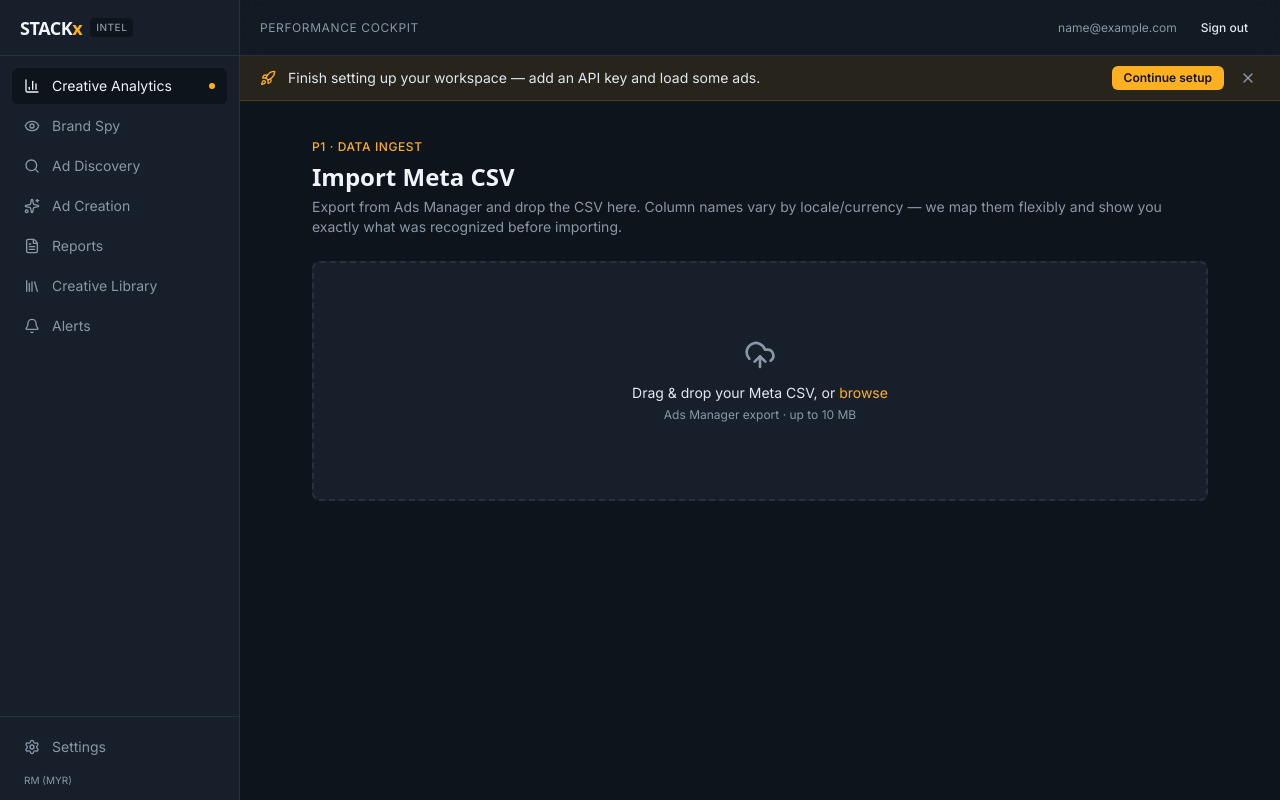
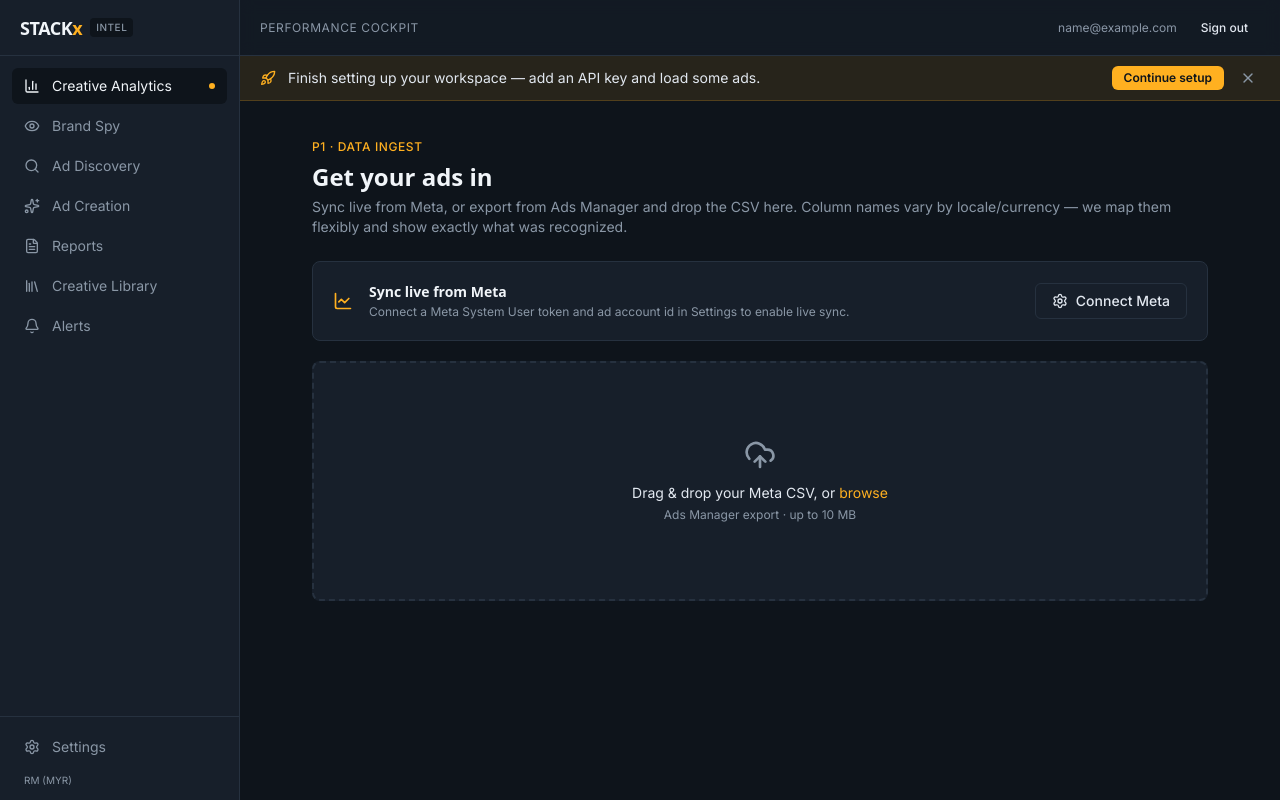
Before and after one commit to stackx-digital/stackx, a Laravel app: page /analytics/import in a window 1280 px wide. Run offline with Laravel 12, Linux system fonts and the light colour scheme; the visitor is signed in with stand-in values (Sample User, id 1); data comes from the database, SQL or seed files in the repository; data that the repository does not hold is empty; style sheets or scripts are compiled from the project's sources; some libraries are stand-ins or nearby versions; some web fonts are replaced.

Commit message:
Live Meta Marketing sync — pull own ad-account creative performance
Connect a Meta ad account and sync ad-level daily performance straight from the
Marketing API, instead of (or alongside) CSV import.

- MetaMarketingClient: reads ad-level daily insights for one ad account,
  paginates, normalizes act_ prefix, maps date_preset from a lookback window.
- MetaInsight: maps each insight node onto the SAME canonical fields the CSV
  importer produces (spend/impressions/ctr/roas/results/thruplays/…), pulling
  ROAS + results + cost-per-result from Meta's action arrays, honestly leaving
  a field null when it can't be attributed.
- MetaSync: feeds those rows through the existing AdMetricsImporter into a
  stable "Meta — act_…" ad account, so live and imported data are identical and
  scoring is unchanged. Idempotent.
- BYO per tenant: meta_system_token (encrypted) + meta_ad_account_id in
  Settings; overlaid onto config('meta.*') by ApplyTenantSettings; a metaSync
  capability drives the UI.
- On-demand from the import page ("Sync now" / "Connect Meta") and scheduled
  daily via a new per-tenant meta:sync command (env baseline captured once so
  one tenant's token never bleeds into another's iteration).
- Honest degrade: no creds → CSV path remains, route redirects to Settings.

Tests: sync writes ads+metrics, idempotency, act_ normalization, throws when
unconnected, route redirects (connected + not). 118 passing.

Co-Authored-By: Claude Opus 4.8 <noreply@anthropic.com>
Claude-Session: https://claude.ai/code/session_01BvW36n7srfvpKJwLJWajmG

```diff
--- a/app/Http/Controllers/ImportController.php
+++ b/app/Http/Controllers/ImportController.php
@@ -6,6 +6,7 @@ use App\Services\Ingest\AdMetricsImporter;
 use App\Services\Ingest\DefaultAdAccount;
 use App\Services\Ingest\MetaCsvParser;
 use App\Services\Ingest\MetaHeaderMap;
+use App\Services\Settings\TenantSettings;
 use Illuminate\Http\RedirectResponse;
 use Illuminate\Http\Request;
 use Illuminate\Support\Facades\Storage;
@@ -25,9 +26,11 @@ class ImportController extends Controller
         private readonly DefaultAdAccount $defaultAccount,
     ) {}
 
-    public function show(): Response
+    public function show(TenantSettings $tenant): Response
     {
-        return Inertia::render('Analytics/Import');
+        return Inertia::render('Analytics/Import', [
+            'metaConnected' => $tenant->capabilities()['metaSync'],
+        ]);
     }
 
     /** Parse the upload and show a mapping preview before committing. */
--- a/app/Http/Controllers/SettingsController.php
+++ b/app/Http/Controllers/SettingsController.php
@@ -22,6 +22,7 @@ class SettingsController extends Controller
         'openai_api_key',
         'voyage_api_key',
         'meta_ad_library_token',
+        'meta_system_token',
         'slack_webhook_url',
     ];
 
@@ -35,6 +36,7 @@ class SettingsController extends Controller
                 'anthropicModel' => $s?->anthropic_model,
                 'openaiModel' => $s?->openai_model,
                 'embeddingProvider' => $s?->embedding_provider,
+                'metaAdAccountId' => $s?->meta_ad_account_id,
                 // Presence only — never the values themselves.
                 'configured' => collect(self::SECRETS)
                     ->mapWithKeys(fn ($k) => [$k => filled($s?->{$k})])
@@ -58,11 +60,13 @@ class SettingsController extends Controller
             'anthropic_model' => ['nullable', 'string', 'max:120'],
             'openai_model' => ['nullable', 'string', 'max:120'],
             'embedding_provider' => ['nullable', 'in:openai,voyage'],
+            'meta_ad_account_id' => ['nullable', 'string', 'max:64'],
 
             'anthropic_api_key' => ['nullable', 'string', 'max:300'],
             'openai_api_key' => ['nullable', 'string', 'max:300'],
             'voyage_api_key' => ['nullable', 'string', 'max:300'],
             'meta_ad_library_token' => ['nullable', 'string', 'max:500'],
+            'meta_system_token' => ['nullable', 'string', 'max:500'],
             'slack_webhook_url' => ['nullable', 'string', 'url', 'max:500'],
 
             // Explicit "remove this saved credential" toggles.
@@ -77,6 +81,7 @@ class SettingsController extends Controller
         $settings->anthropic_model = $validated['anthropic_model'] ?? null;
         $settings->openai_model = $validated['openai_model'] ?? null;
         $settings->embedding_provider = $validated['embedding_provider'] ?? null;
+        $settings->meta_ad_account_id = $validated['meta_ad_account_id'] ?? null;
 
         // Secrets: a new value replaces, a remove flag clears, blank keeps.
         $remove = $validated['remove'] ?? [];
--- a/app/Models/OrganizationSetting.php
+++ b/app/Models/OrganizationSetting.php
@@ -24,6 +24,8 @@ class OrganizationSetting extends Model
         'embedding_provider',
         'voyage_api_key',
         'meta_ad_library_token',
+        'meta_system_token',
+        'meta_ad_account_id',
         'slack_webhook_url',
     ];
 
@@ -32,6 +34,7 @@ class OrganizationSetting extends Model
         'openai_api_key',
         'voyage_api_key',
         'meta_ad_library_token',
+        'meta_system_token',
         'slack_webhook_url',
     ];
 
@@ -42,6 +45,7 @@ class OrganizationSetting extends Model
             'openai_api_key' => 'encrypted',
             'voyage_api_key' => 'encrypted',
             'meta_ad_library_token' => 'encrypted',
+            'meta_system_token' => 'encrypted',
             'slack_webhook_url' => 'encrypted',
         ];
     }
--- a/app/Services/Settings/TenantSettings.php
+++ b/app/Services/Settings/TenantSettings.php
@@ -58,6 +58,10 @@ class TenantSettings
             Config::set('ad_library.enabled', true);
         }
 
+        // --- Live Meta Marketing sync (config/meta.php) ---
+        $this->set('meta.token', $settings->meta_system_token);
+        $this->set('meta.ad_account_id', $settings->meta_ad_account_id);
+
         // --- Reports Slack (config/services.php) ---
         $this->set('services.slack.webhook', $settings->slack_webhook_url);
     }
@@ -82,6 +86,8 @@ class TenantSettings
             'embedding' => filled($s?->openai_api_key) || filled($s?->voyage_api_key)
                 || filled(config('embedding.providers.openai.key')),
             'adLibrary' => filled($s?->meta_ad_library_token) || filled(config('ad_library.token')),
+            'metaSync' => (filled($s?->meta_system_token) || filled(config('meta.token')))
+                && (filled($s?->meta_ad_account_id) || filled(config('meta.ad_account_id'))),
             'slack' => filled($s?->slack_webhook_url) || filled(config('services.slack.webhook')),
         ];
     }
--- /dev/null
+++ b/config/meta.php
@@ -0,0 +1,35 @@
+<?php
+
+return [
+
+    /*
+    |--------------------------------------------------------------------------
+    | Meta Marketing API — live creative performance sync (P1)
+    |--------------------------------------------------------------------------
+    |
+    | Pulls a tenant's OWN ad-account insights (ad-level, daily) into ads +
+    | ad_metrics, so Creative Analytics runs on live data instead of CSV. This
+    | is separate from the Ad Library (config/ad_library.php), which reads
+    | competitors' public ads.
+    |
+    | Credentials are BYO per tenant (Settings → Meta): a System User token +
+    | ad account id. The env values below are only a deployment-wide fallback,
+    | overlaid per request by ApplyTenantSettings.
+    |
+    */
+
+    'token' => env('META_SYSTEM_TOKEN'),
+
+    // Ad account id — with or without the "act_" prefix; normalized in the client.
+    'ad_account_id' => env('META_AD_ACCOUNT_ID'),
+
+    'base_url' => env('META_GRAPH_URL', 'https://graph.facebook.com'),
+    'version' => env('META_GRAPH_VERSION', 'v21.0'),
+
+    // How many days back to pull on a sync (Meta caps insights at 37 months).
+    'lookback_days' => (int) env('META_LOOKBACK_DAYS', 30),
+
+    'page_limit' => (int) env('META_PAGE_LIMIT', 200), // rows per API page
+    'max_pages' => (int) env('META_MAX_PAGES', 25),    // safety cap on pagination
+    'timeout' => (int) env('META_TIMEOUT', 60),
+];
--- a/resources/js/Pages/Analytics/Import.tsx
+++ b/resources/js/Pages/Analytics/Import.tsx
@@ -1,5 +1,11 @@
 import { Head, Link, useForm } from "@inertiajs/react";
-import { UploadCloud, AlertTriangle, CheckCircle2 } from "lucide-react";
+import {
+    UploadCloud,
+    AlertTriangle,
+    CheckCircle2,
+    LineChart,
+    Settings,
+} from "lucide-react";
 import { useRef, useState, type DragEvent, type FormEventHandler } from "react";
 
 import { Button } from "@/Components/ui/Button";
@@ -38,9 +44,11 @@ interface Preview {
 export default function Import({
     preview,
     importToken,
+    metaConnected,
 }: {
     preview?: Preview;
     importToken?: string;
+    metaConnected?: boolean;
 }) {
     return (
         <AppLayout>
@@ -51,14 +59,16 @@ export default function Import({
                         P1 · Data ingest
                     </span>
                     <h1 className="mt-1 font-display text-2xl font-bold text-slate-100">
-                        Import Meta CSV
+                        Get your ads in
                     </h1>
                     <p className="mt-1 text-sm text-muted-foreground">
-                        Export from Ads Manager and drop the CSV here. Column
-                        names vary by locale/currency — we map them flexibly and
-                        show you exactly what was recognized before importing.
+                        Sync live from Meta, or export from Ads Manager and drop
+                        the CSV here. Column names vary by locale/currency — we
+                        map them flexibly and show exactly what was recognized.
                     </p>
                 </div>
+
+                {!preview && <MetaSyncCard connected={metaConnected ?? false} />}
 
                 {preview ? (
                     <PreviewPanel preview={preview} importToken={importToken!} />
@@ -67,6 +77,46 @@ export default function Import({
                 )}
             </div>
         </AppLayout>
+    );
+}
+
+function MetaSyncCard({ connected }: { connected: boolean }) {
+    const { post, processing } = useForm({});
+
+    const sync: FormEventHandler = (e) => {
+        e.preventDefault();
+        post("/analytics/meta/sync");
+    };
+
+    return (
+        <div className="mb-5 flex flex-wrap items-center gap-4 rounded-lg border border-hairline bg-panel p-5">
+            <LineChart className="size-5 shrink-0 text-amber" />
+            <div className="min-w-0 flex-1">
+                <h2 className="font-display text-sm font-semibold text-slate-100">
+                    Sync live from Meta
+                </h2>
+                <p className="mt-0.5 text-xs text-muted-foreground">
+                    {connected
+                        ? "Pull the last 30 days of ad-level performance straight from your Meta ad account."
+                        : "Connect a Meta System User token and ad account id in Settings to enable live sync."}
+                </p>
+            </div>
+            {connected ? (
+                <form onSubmit={sync}>
+                    <Button type="submit" disabled={processing}>
+                        <LineChart className="size-4" />
+                        {processing ? "Syncing…" : "Sync now"}
+                    </Button>
+                </form>
+            ) : (
+                <Link href="/settings">
+                    <Button variant="outline">
+                        <Settings className="size-4" />
+                        Connect Meta
+                    </Button>
+                </Link>
+            )}
+        </div>
     );
 }
 
--- a/resources/js/Pages/Settings/Index.tsx
+++ b/resources/js/Pages/Settings/Index.tsx
@@ -4,6 +4,7 @@ import {
     Check,
     Eye,
     KeyRound,
+    LineChart,
     Search,
     Send,
     type LucideIcon,
@@ -18,6 +19,7 @@ type SecretKey =
     | "openai_api_key"
     | "voyage_api_key"
     | "meta_ad_library_token"
+    | "meta_system_token"
     | "slack_webhook_url";
 
 interface Props {
@@ -26,12 +28,14 @@ interface Props {
         anthropicModel: string | null;
         openaiModel: string | null;
         embeddingProvider: string | null;
+        metaAdAccountId: string | null;
         configured: Record<SecretKey, boolean>;
     };
     capabilities: {
         ai: boolean;
         embedding: boolean;
         adLibrary: boolean;
+        metaSync: boolean;
         slack: boolean;
     };
     defaults: {
@@ -57,10 +61,12 @@ export default function SettingsIndex({
             anthropic_model: settings.anthropicModel ?? "",
             openai_model: settings.openaiModel ?? "",
             embedding_provider: settings.embeddingProvider ?? "",
+            meta_ad_account_id: settings.metaAdAccountId ?? "",
             anthropic_api_key: "",
             openai_api_key: "",
             voyage_api_key: "",
             meta_ad_library_token: "",
+            meta_system_token: "",
             slack_webhook_url: "",
             remove: [] as SecretKey[],
         });
@@ -100,8 +106,13 @@ export default function SettingsIndex({
                     </div>
                 )}
 
-                <div className="mb-6 grid grid-cols-2 gap-3 sm:grid-cols-4">
+                <div className="mb-6 grid grid-cols-2 gap-3 sm:grid-cols-3 lg:grid-cols-5">
                     <Capability label="AI" on={capabilities.ai} icon={BrainCircuit} />
+                    <Capability
+                        label="Meta sync"
+                        on={capabilities.metaSync}
+                        icon={LineChart}
+                    />
                     <Capability
                         label="Embeddings"
                         on={capabilities.embedding}
@@ -206,6 +217,49 @@ export default function SettingsIndex({
                             toggleRemove={toggleRemove}
                             placeholder="pa-…"
                         />
+                    </Section>
+
+                    <Section
+                        icon={LineChart}
+                        title="Meta Ads — live performance sync"
+                        blurb="Pull your own ad account's daily creative performance straight from the Meta Marketing API. Needs a System User token with ads_read and your ad account id."
+                    >
+                        <Row label="Ad account ID">
+                            <input
+                                value={data.meta_ad_account_id}
+                                onChange={(e) =>
+                                    setData(
+                                        "meta_ad_account_id",
+                                        e.target.value,
+                                    )
+                                }
+                                placeholder="act_123456789"
+                                className={inputClass}
+                            />
+                        </Row>
+                        <SecretRow
+                            label="System User token"
+                            name="meta_system_token"
+                            data={data}
+                            setData={setData}
+                            configured={settings.configured.meta_system_token}
+                            error={errors.meta_system_token}
+                            toggleRemove={toggleRemove}
+                            placeholder="EAA…"
+                        />
+                        {capabilities.metaSync && (
+                            <p className="text-[11px] text-muted-foreground">
+                                Connected. Sync runs daily, or trigger it now
+                                from the{" "}
+                                <a
+                                    href="/analytics/import"
+                                    className="text-amber hover:underline"
+                                >
+                                    import page
+                                </a>
+                                .
+                            </p>
+                        )}
                     </Section>
 
                     <Section
--- a/routes/console.php
+++ b/routes/console.php
@@ -7,6 +7,9 @@ use Illuminate\Support\Facades\Schedule;
 Artisan::command('inspire', function () {
     $this->comment(Inspiring::quote());
 })->purpose('Display an inspiring quote');
+
+// P1 — daily live Meta Marketing sync per tenant (skips unconnected orgs).
+Schedule::command('meta:sync')->dailyAt('02:30')->withoutOverlapping();
 
 // P2 Brand Spy — daily competitor Ad Library sync (no-ops when disabled).
 Schedule::command('spy:sync')->dailyAt('03:00')->withoutOverlapping();
--- a/routes/web.php
+++ b/routes/web.php
@@ -12,6 +12,7 @@ use App\Http\Controllers\DemoCompetitorsController;
 use App\Http\Controllers\DemoDataController;
 use App\Http\Controllers\DiscoveryController;
 use App\Http\Controllers\ImportController;
+use App\Http\Controllers\MetaSyncController;
 use App\Http\Controllers\OnboardingController;
 use App\Http\Controllers\PublicReportController;
 use App\Http\Controllers\ReportController;
@@ -44,6 +45,9 @@ Route::middleware(['auth', 'verified', 'tenant'])->group(function () {
     Route::post('/analytics/import/preview', [ImportController::class, 'preview'])->name('import.preview');
     Route::post('/analytics/import', [ImportController::class, 'store'])->name('import.store');
     Route::post('/analytics/demo', [DemoDataController::class, 'store'])->name('demo.load');
+
+    // Live Meta Marketing sync (P1 live) — pull own ad-account performance.
+    Route::post('/analytics/meta/sync', [MetaSyncController::class, 'store'])->name('meta.sync');
 
     // Scoring (M3).
     Route::post('/analytics/score', [ScoreController::class, 'store'])->name('score.recompute');
```
Also changed, not shown: app/Console/Commands/MetaSyncCommand.php (added, +65 -0 lines), app/Http/Controllers/MetaSyncController.php (added, +37 -0 lines), app/Services/Marketing/MetaException.php (added, +8 -0 lines), app/Services/Marketing/MetaInsight.php (added, +124 -0 lines), app/Services/Marketing/MetaMarketingClient.php (added, +104 -0 lines), app/Services/Marketing/MetaSync.php (added, +62 -0 lines), tests/Feature/MetaSyncTest.php (added, +133 -0 lines), README.md, database/migrations/2026_08_15_160000_add_meta_to_organization_settings_table.php (added), 1 other file.
